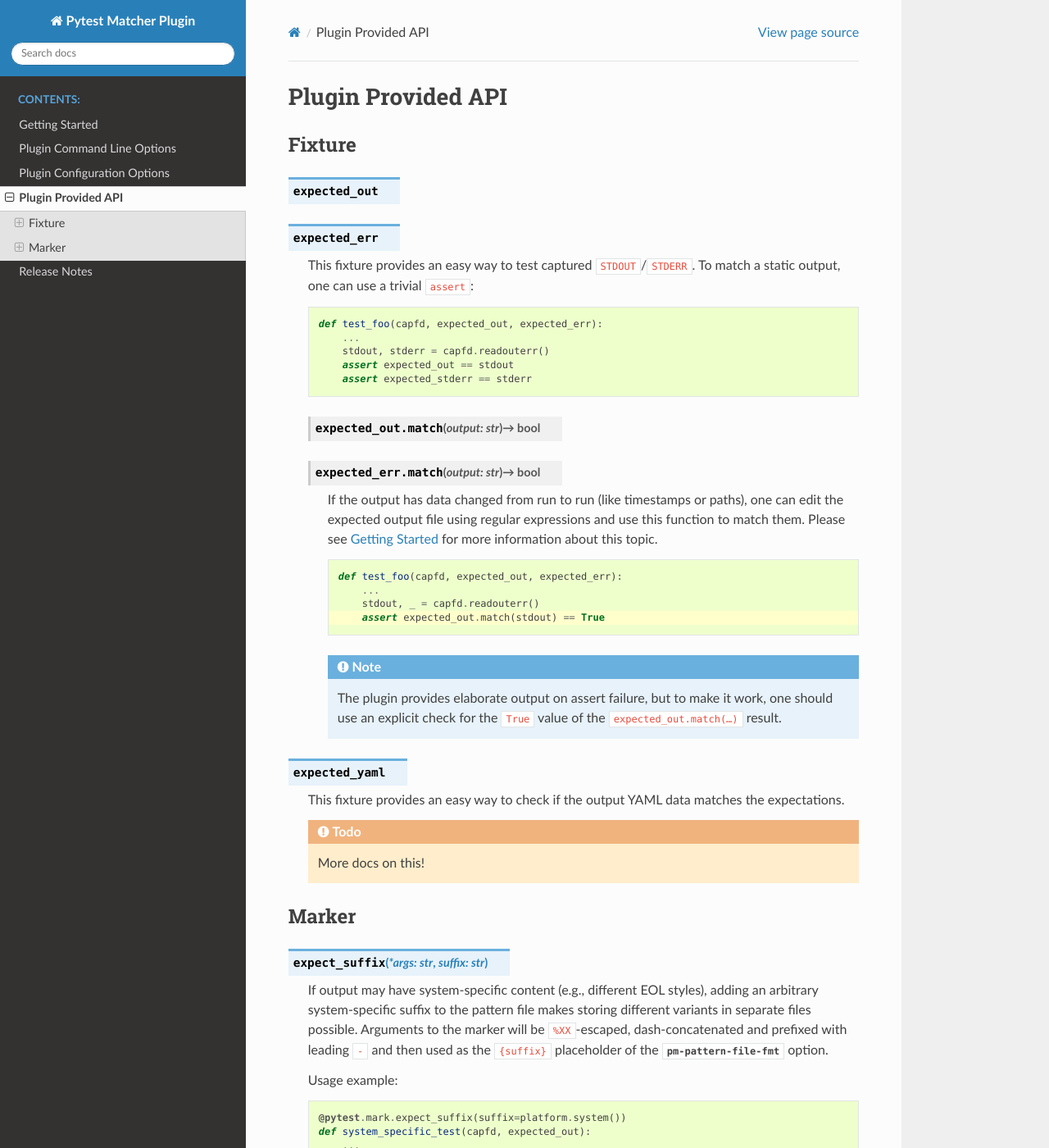
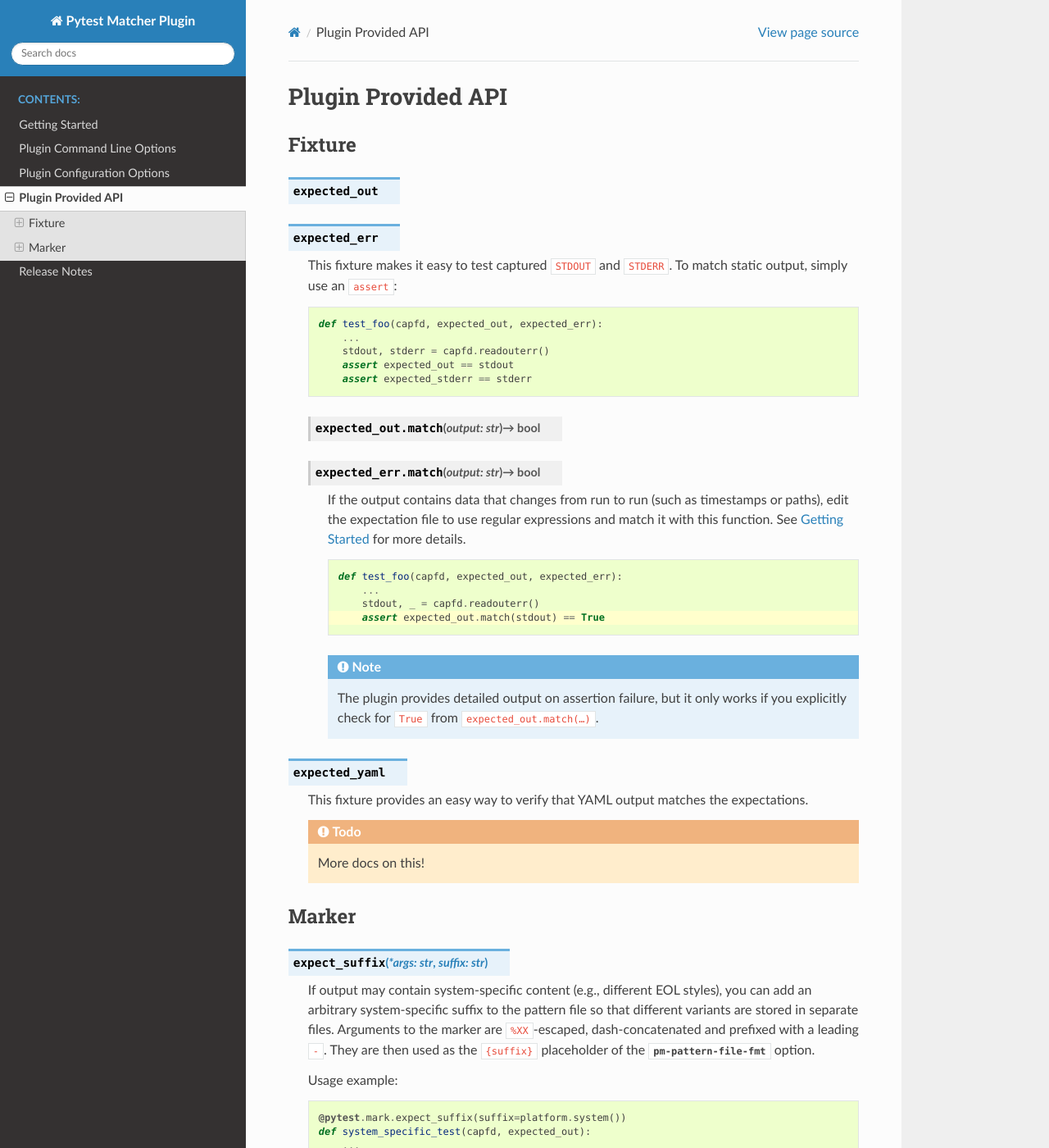
Before and after one commit to zaufi/pytest-matcher, a Sphinx documentation site: the page built from doc/api.rst, in a window 1280 px wide and 1400 px high. Shown: the whole window at 82% size. Built offline with Sphinx 7.4.7 and the Read the Docs theme 3.1.0, drawn with Linux system fonts in a browser that asks for light colours; the version number could not be read and is left out.

```diff
--- a/ChangeLog.rst
+++ b/ChangeLog.rst
@@ -45,7 +45,7 @@ Added
 Fixed
 -----
 
-- Release GitHub workflow has been fixed to use modern versions of involved actions.
+- The release GitHub workflow has been updated to use modern versions of the involved actions.
 - Do not override the path suffix-like part (separated by a dot) with a pattern
   filename extension.
 
@@ -70,7 +70,7 @@ Fixed
 
 - **BREAKING CHANGE** The expectation files path has never used the
   ``<test-module-name>`` component despite the :file:`README.rst` claimed.
-  Existed projects could set :option:`pm-pattern-file-fmt` to
+  Existing projects could set :option:`pm-pattern-file-fmt` to
   ``{class}/{fn}{callspec}`` to preserve backward compatibility.
 
 Removed
--- a/doc/api.rst
+++ b/doc/api.rst
@@ -12,8 +12,8 @@ Fixture
 .. py:data:: expected_out
 .. py:data:: expected_err
 
-    This fixture provides an easy way to test captured ``STDOUT``/``STDERR``.
-    To match a static output, one can use a trivial ``assert``:
+    This fixture makes it easy to test captured ``STDOUT`` and ``STDERR``.
+    To match static output, simply use an ``assert``:
 
     .. code-block:: python
 
@@ -26,9 +26,9 @@ Fixture
     .. py:function:: expected_out.match(output: str) -> bool
     .. py:function:: expected_err.match(output: str) -> bool
 
-        If the output has data changed from run to run (like timestamps or paths), one can edit the
-        expected output file using regular expressions and use this function to match them.
-        Please see :ref:`Getting Started <match-regex>` for more information about this topic.
+        If the output contains data that changes from run to run (such as timestamps or paths),
+        edit the expectation file to use regular expressions and match it with this function.
+        See :ref:`Getting Started <match-regex>` for more details.
 
         .. code-block:: python
             :emphasize-lines: 4
@@ -39,14 +39,12 @@ Fixture
                 assert expected_out.match(stdout) == True
 
         .. note::
-            The plugin provides elaborate output on assert failure, but to make it work, one
-            should use an explicit check for the ``True`` value of the ``expected_out.match(…)``
-            result.
+            The plugin provides detailed output on assertion failure, but it only works if you
+            explicitly check for ``True`` from ``expected_out.match(…)``.
 
 .. py:data:: expected_yaml
 
-    This fixture provides an easy way to check if the output YAML data matches
-    the expectations.
+    This fixture provides an easy way to verify that YAML output matches the expectations.
 
     .. todo::
         More docs on this!
@@ -57,11 +55,11 @@ Marker
 
 .. py:function:: expect_suffix(*args: str, suffix: str)
 
-    If output may have system-specific content (e.g., different EOL styles), adding an arbitrary
-    system-specific suffix to the pattern file makes storing different variants in separate files
-    possible.  Arguments to the marker will be ``%XX``-escaped, dash-concatenated and prefixed with
-    leading ``-`` and then used as the ``{suffix}`` placeholder of the :option:`pm-pattern-file-fmt`
-    option.
+    If output may contain system-specific content (e.g., different EOL styles), you can add an
+    arbitrary system-specific suffix to the pattern file so that different variants are stored in
+    separate files.  Arguments to the marker are ``%XX``-escaped, dash-concatenated and prefixed with
+    a leading ``-``. They are then used as the ``{suffix}`` placeholder of the
+    :option:`pm-pattern-file-fmt` option.
 
     Usage example:
 
--- a/doc/include-traversal-warning.rst
+++ b/doc/include-traversal-warning.rst
@@ -3,7 +3,7 @@
 
 .. attention::
 
-    Directory traversal is not allowed for path parameters!  Also, paths should be relative.
-    They get evaluated relative to the ``rootdir`` determined_ by ``pytest``.
+    Directory traversal is not allowed for path parameters and paths must be relative.
+    They are evaluated relative to the ``rootdir`` determined_ by ``pytest``.
 
 .. _determined: https://docs.pytest.org/en/8.0.x/reference/customize.html#initialization-determining-rootdir-and-configfile
--- a/src/pytest_matcher/__init__.py
+++ b/src/pytest_matcher/__init__.py
@@ -3,7 +3,7 @@
 # SPDX-License-Identifier: GPL-3.0-or-later
 #
 
-"""`pytest` plugin to match test output against expectations stored in files."""
+"""A ``pytest`` plugin for matching test output against expectation files."""
 
 # Local imports
 from .plugin import expected_err, expected_out, pytest_addoption
```
Also changed, not shown: README.rst (+6 -6 lines), doc/cli.rst (+8 -8 lines), doc/configuration.rst (+9 -9 lines), doc/getting-started.rst (+16 -16 lines), doc/index.rst (+5 -5 lines), 3 other files.
